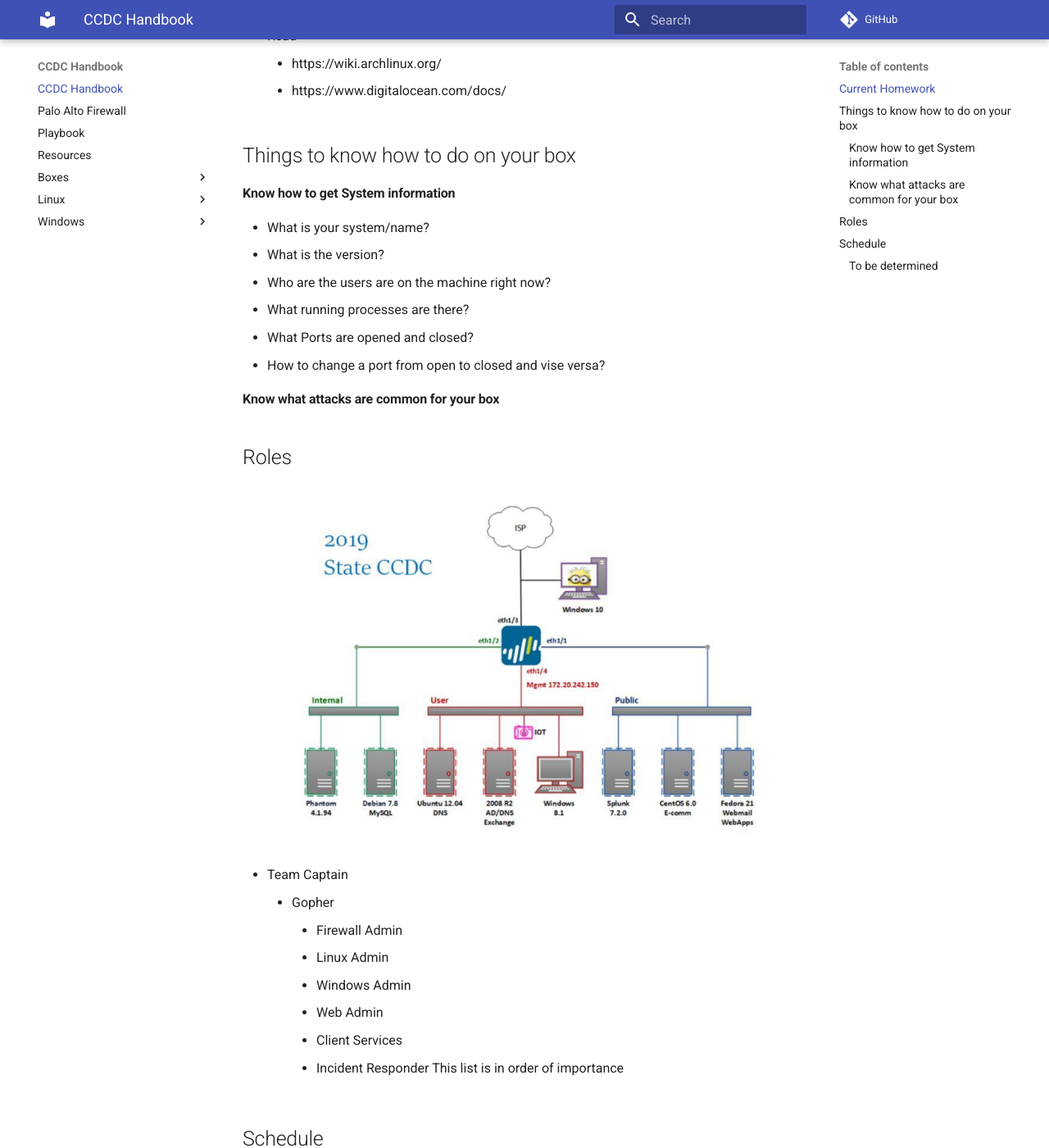
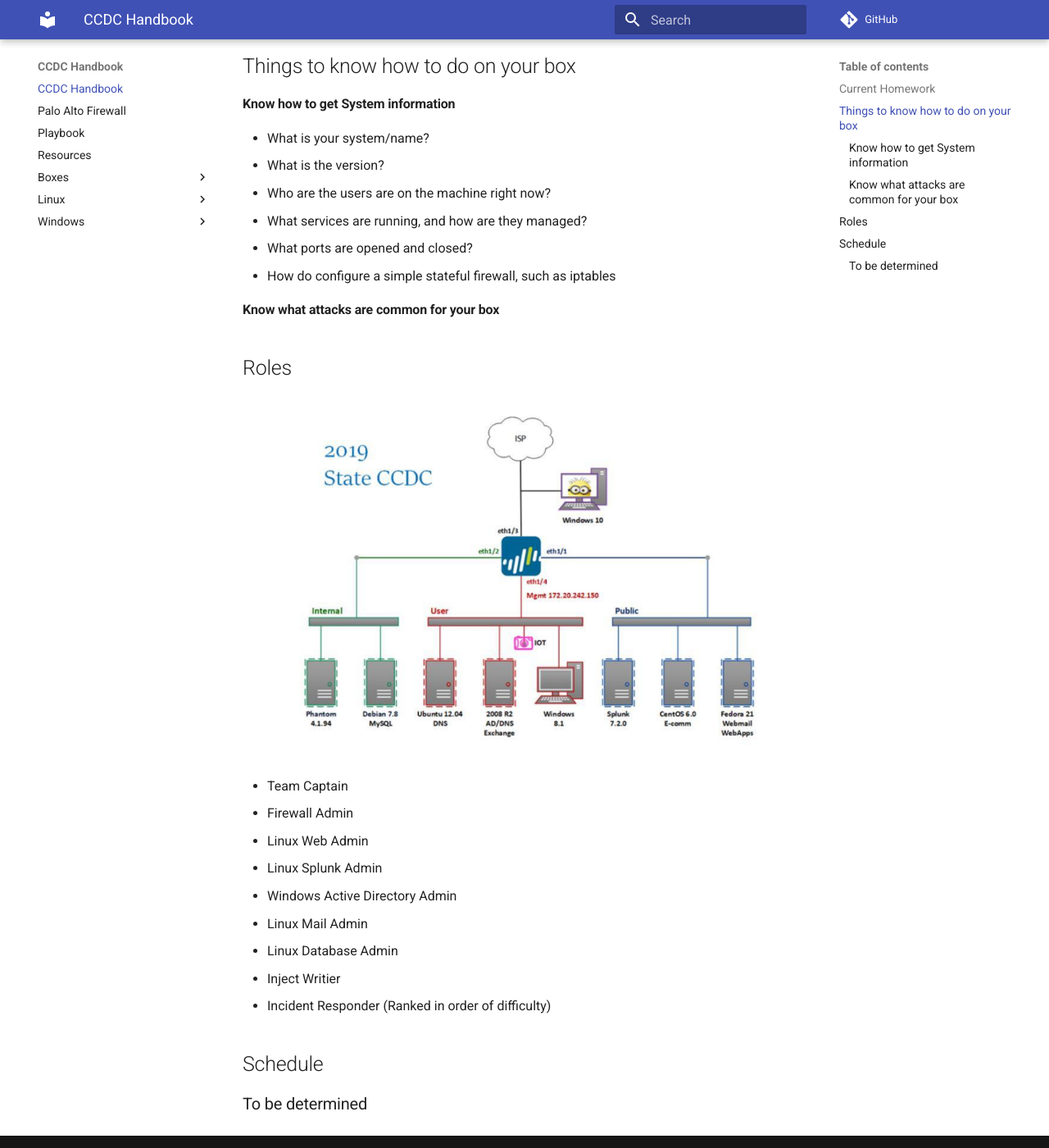
Before and after one commit to ius-csg/ccdc-handbook, an MkDocs documentation site: the page built from docs/index.md, in a window 1280 px wide and 1400 px high, scrolled down 233 px. Shown: the whole window at 82% size. Built offline with MkDocs 1.6.1 and Material for MkDocs 9.7.7, drawn with Linux system fonts in a browser that asks for light colours; comment, search, counter and statistics services are not loaded.

Commit message:
Small updates to index

```diff
--- a/docs/index.md
+++ b/docs/index.md
@@ -3,9 +3,6 @@
 ## Current Homework
 
 * Get a Virtual Machine of your OS.
-* Read
-    * https://wiki.archlinux.org/
-    * https://www.digitalocean.com/docs/
 
 ## Things to know how to do on your box
 
@@ -13,9 +10,9 @@
 - What is your system/name?
 - What is the version?
 - Who are the users are on the machine right now?
-- What running processes are there?
-- What Ports are opened and closed?
-- How to change a port from open to closed and vise versa?
+- What services are running, and how are they managed?
+- What ports are opened and closed?
+- How do configure a simple stateful firewall, such as iptables
 
 #### Know what attacks are common for your box
 
@@ -25,15 +22,15 @@
 ![roles](assets/ccdc-roles.png)
 
 * Team Captain
-    * Gopher
-        * Firewall Admin
-        * Linux Admin
-        * Windows Admin
-        * Web Admin
-        * Client Services
-        * Incident Responder
-This list is in order of importance
-
+* Firewall Admin
+* Linux Web Admin
+* Linux Splunk Admin
+* Windows Active Directory Admin
+* Linux Mail Admin
+* Linux Database Admin
+* Inject Writier
+* Incident Responder
+(Ranked in order of difficulty)
 ## Schedule
 
 ### To be determined
```
